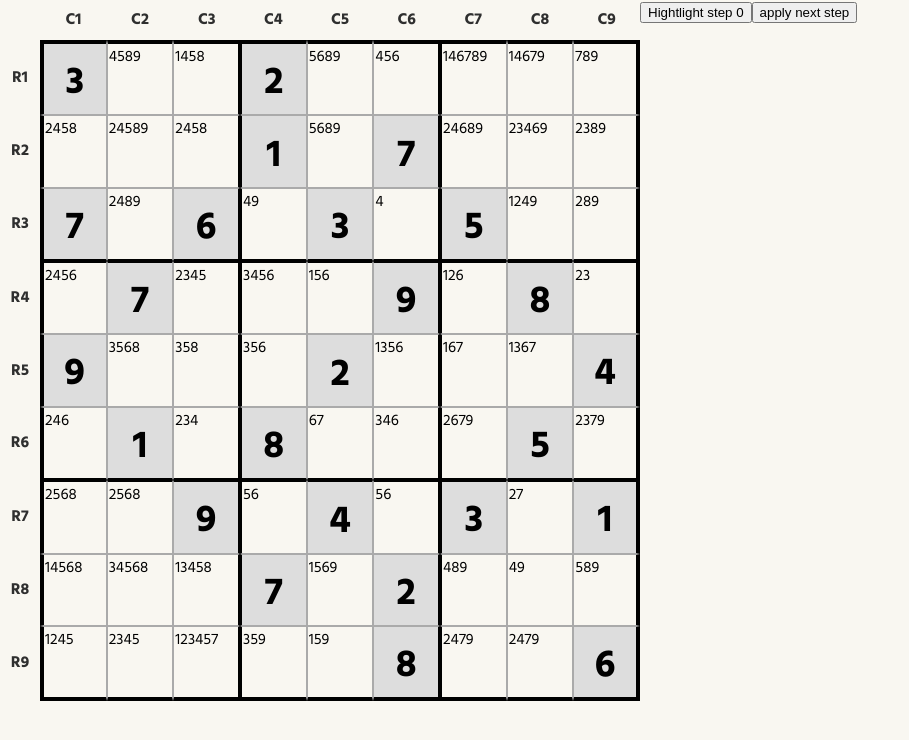
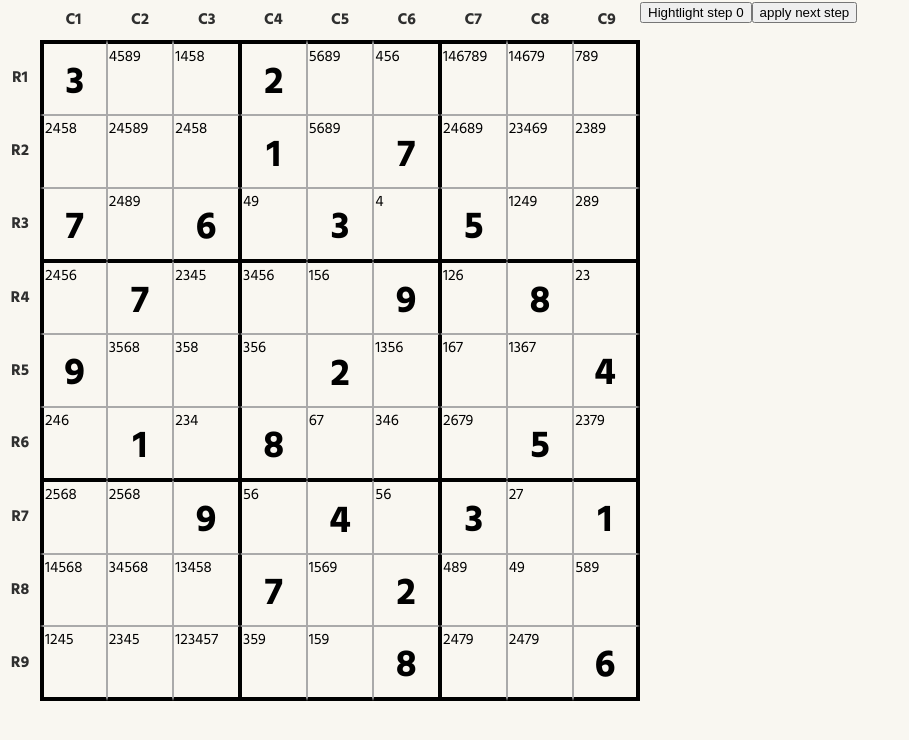
Before and after one commit to bmdoherty/sudoku-react, a React (Create React App) app: page / in a window 1280 px wide. Shown: the top 740 px of the page, without its empty margins (0-909 px from the left). Built offline with nearby package versions, Linux system fonts and the light colour scheme.

Commit message:
color experiments

```diff
--- a/src/App.css
+++ b/src/App.css
@@ -69,7 +69,7 @@ td { border: solid medium gray; height: 2.4em; width: 2.4em; text-align: left; p
 }
 
 .locked {
-  background-color: #ddd;
+  /* background-color: #ddd; */
 
 }
 
@@ -132,13 +132,13 @@ td { border: solid medium gray; height: 2.4em; width: 2.4em; text-align: left; p
   border-bottom-width: 2px;
 }
 .highlightRow{
-  background-color: rgba(254,153,41, 0.5);
+  background-color: rgba(209, 194, 147, 0.5);
 }
 .highlightColumn{
-  background-color: rgba(254,153,41, 0.5);
+  background-color: rgba(209, 194, 147, 0.5);
 }
 .highlightSquare{
-  background-color: rgba(254,153,41, 0.5);
+  background-color: rgba(209, 194, 147, 0.5);
 }
 
 #cell-27, #cell-28, #cell-29, #cell-30, #cell-31, #cell-32, #cell-33, #cell-34, #cell-35{
@@ -1139,7 +1139,7 @@ td { border: solid medium gray; height: 2.4em; width: 2.4em; text-align: left; p
   background-color: rgba(254,196,79, 0.5);
 }
 .highlight5 {
-  background-color: rgba(254,153,41, 0.5);
+  background-color: rgba(209, 194, 147, 0.5);
 }
 .highlight6 {
   background-color: rgba(236,112,20, 0.5);
--- a/src/components/Cell.js
+++ b/src/components/Cell.js
@@ -8,6 +8,7 @@ export default class Cell extends React.Component {
 
     isHighlighted(cell, highlight){
         let highLightClass = ''
+
 
         if( highlight.on){
           if( highlight.cell){
@@ -75,6 +76,11 @@ export default class Cell extends React.Component {
               highLightClass = highLightClass +  ' highlight2 '
             }
           }
+          else{
+            if(cell.locked){
+              highLightClass = highLightClass +  '  locked '
+            }
+          }
 
         return highLightClass
       }
@@ -118,13 +124,10 @@ export default class Cell extends React.Component {
     render() {
         const { cell, highlight} = this.props
 
-        let locked = ''
-        if(cell.locked){
-          locked = 'locked'
-        }
+
 
         return (
-            <div className={`box ${locked} ${this.isHighlighted(cell, highlight)}`} id={`cell-${cell.id}`} key={cell.id}>
+            <div className={`box ${this.isHighlighted(cell, highlight)}`} id={`cell-${cell.id}`} key={cell.id}>
                 <Possibilities cell={cell} possibilities={[...cell.possibilities]} highlight={highlight} />
                 {/* <div className='possibilities'>{cell.possibilities}</div> */}
                 <div className={this.digitClasses(cell, highlight)}>
```
